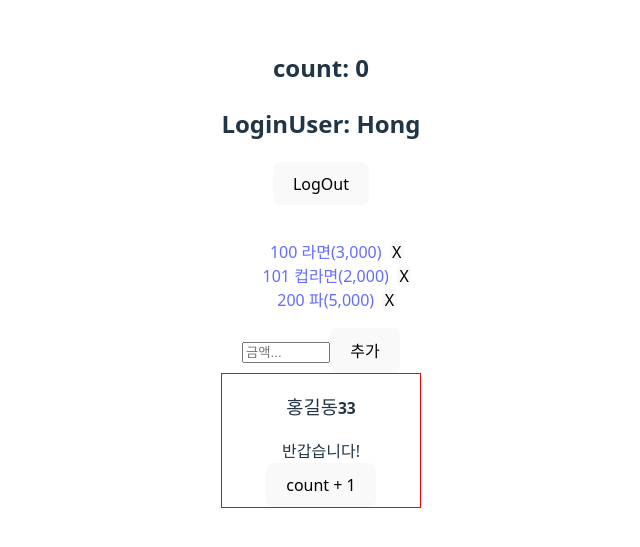
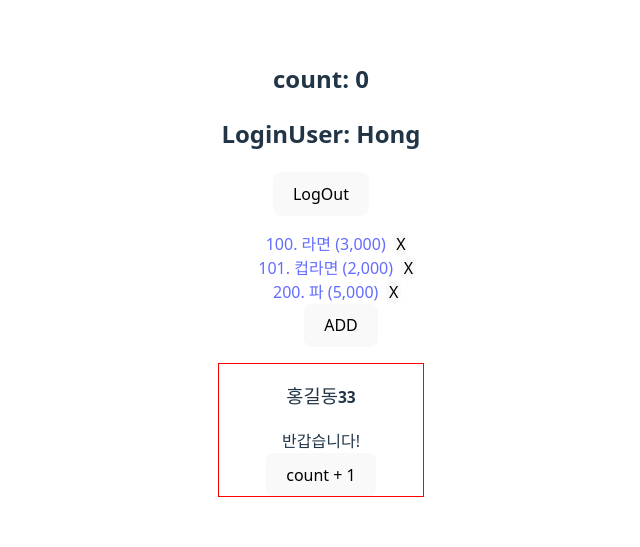
Before and after one commit to shroqkf/Hanaro, a React (Vite) app in the folder rbvite/: page / in a window 1280 px wide. Shown: the part 131-678 px from the top of the page, without its empty margins (319-959 px from the left). Built offline with nearby package versions, Linux system fonts and the light colour scheme.

Commit message:
useState 실습

```diff
--- /dev/null
+++ b/rbvite/src/components/Item.tsx
@@ -0,0 +1,91 @@
+import { useRef, useState, type FormEvent } from "react";
+import type { Cart } from "../App";
+
+type Props = {
+  item: Cart;
+  removeItem: (id: number) => void;
+  addItem: (name: string, price: number) => void;
+  editItem: (item: Cart) => void;
+  toggleAdding?: () => void;
+};
+
+const Item = ({ item, removeItem, addItem, editItem, toggleAdding }: Props) => {
+  const itemNameRef = useRef<HTMLInputElement>(null);
+  const itemPriceRef = useRef<HTMLInputElement>(null);
+  const [isEditing, setEditing] = useState(false);
+  const [hasDirty, setDirty] = useState(false);
+
+  const submitItem = (e: FormEvent<HTMLFormElement>) => {
+    e.preventDefault();
+    const name = itemNameRef.current?.value;
+    const price = itemPriceRef.current?.value;
+    if (!name) {
+      alert("상품명을 입력하세요!");
+      itemNameRef.current?.focus();
+      return;
+    }
+    if (!price) {
+      alert("금액을 입력하세요!");
+      itemPriceRef.current?.focus();
+      return;
+    }
+    const { id } = item;
+    if (id) {
+      editItem({ id, name, price: +price });
+    } else {
+      addItem(name, +price);
+      if (toggleAdding) toggleAdding();
+    }
+    setEditing(false);
+  };
+
+  const resetItem = () => {
+    setEditing(false);
+    setDirty(false);
+    if (toggleAdding) toggleAdding();
+  };
+
+  const checkDirty = () => {
+    setDirty(
+      itemNameRef.current?.value !== item.name ||
+        Number(itemPriceRef.current?.value) !== item.price
+    );
+  };
+  return (
+    <>
+      {isEditing ? (
+        <form onSubmit={submitItem} onReset={resetItem} onChange={checkDirty}>
+          <input
+            type="text"
+            ref={itemNameRef}
+            className="w-sm"
+            placeholder="상품명.."
+          />
+          <input
+            type="number"
+            ref={itemPriceRef}
+            placeholder="금액..."
+            className="w-sm"
+          />
+          <button type="reset" className="p-sm">
+            취소
+          </button>
+          <button type="submit" className="p-sm" disabled={!hasDirty}>
+            {item.id ? "수정" : "추가"}
+          </button>
+        </form>
+      ) : (
+        <div>
+          <a href="#" onClick={() => setEditing(!isEditing)}>
+            {item.id}. {item.name} ({item.price.toLocaleString()})
+          </a>
+          <button onClick={() => removeItem(item.id)} className="p-sm">
+            X
+          </button>
+        </div>
+      )}
+    </>
+  );
+};
+
+export default Item;
--- a/rbvite/src/components/My.tsx
+++ b/rbvite/src/components/My.tsx
@@ -1,7 +1,8 @@
-import { useRef, useState, type FormEvent } from "react";
 import type { Cart, LoginFn, Session } from "../App";
 import Login from "./Login";
 import Profile from "./Profile";
+import Item from "./Item";
+import { useState } from "react";
 
 type Props = {
   session: Session;
@@ -20,36 +21,9 @@ export default function My({
   addItem,
   editItem,
 }: Props) {
-  const itemNameRef = useRef<HTMLInputElement>(null);
-  const itemPriceRef = useRef<HTMLInputElement>(null);
-  const [workingItem, setWorkingItem] = useState<Cart | null>(null);
+  const [isAdding, setAdding] = useState(false);
+  const toggleAdding = () => setAdding(!isAdding);
 
-  const submitItem = (e: FormEvent<HTMLFormElement>) => {
-    e.preventDefault();
-    const name = itemNameRef.current?.value;
-    const price = itemPriceRef.current?.value;
-    if (!name) {
-      alert("상품명을 입력하세요!");
-      itemNameRef.current?.focus();
-      return;
-    }
-    if (!price) {
-      alert("금액을 입력하세요!");
-      itemPriceRef.current?.focus();
-      return;
-    }
-    if (workingItem) {
-      editItem({ id: workingItem.id, name, price: +price });
-      setWorkingItem(null);
-    } else {
-      addItem(name, +price);
-    }
-    if (itemNameRef.current && itemPriceRef.current) {
-      itemNameRef.current.value = "";
-      itemPriceRef.current.value = "";
-      itemNameRef.current.focus();
-    }
-  };
   return (
     <>
       {loginUser ? (
@@ -57,57 +31,33 @@ export default function My({
       ) : (
         <Login login={login} />
       )}
+
       <div>
-        <h1>{workingItem?.name}</h1>
         <ul>
           {cart.map((item) => (
             <li key={item.id}>
-              <a
-                href="#"
-                onClick={() => {
-                  setWorkingItem(item);
-                  if (itemNameRef.current && itemPriceRef.current) {
-                    itemNameRef.current.value = item.name;
-                    itemPriceRef.current.value = `${item.price}`;
-                  }
-                }}
-              >
-                {item.id} {item.name}({item.price.toLocaleString()})
-              </a>
-
-              <button onClick={() => removeItem(item.id)} className="p-sm">
-                X
-              </button>
+              <Item
+                item={item}
+                removeItem={removeItem}
+                addItem={addItem}
+                editItem={editItem}
+              />
             </li>
           ))}
+          {isAdding ? (
+            <li>
+              <Item
+                item={{ id: 0, name: "", price: 3000 }}
+                removeItem={removeItem}
+                addItem={addItem}
+                editItem={editItem}
+                toggleAdding={toggleAdding}
+              />
+            </li>
+          ) : (
+            <button onClick={() => setAdding(true)}>ADD</button>
+          )}
         </ul>
-        {workingItem ? (
-          <form onSubmit={submitItem}>
-            <input
-              type="text"
-              ref={itemNameRef}
-              className="w-sm"
-              placeholder="상품명.."
-            />
-            <input
-              type="number"
-              ref={itemPriceRef}
-              placeholder="금액..."
-              className="w-sm"
-            />
-            <button type="submit">수정</button>
-          </form>
-        ) : (
-          <form onSubmit={submitItem}>
-            <input
-              type="text"
-              ref={itemPriceRef}
-              placeholder="금액..."
-              className="w-sm"
-            />
-            <button type="submit">추가</button>
-          </form>
-        )}
       </div>
     </>
   );
```
